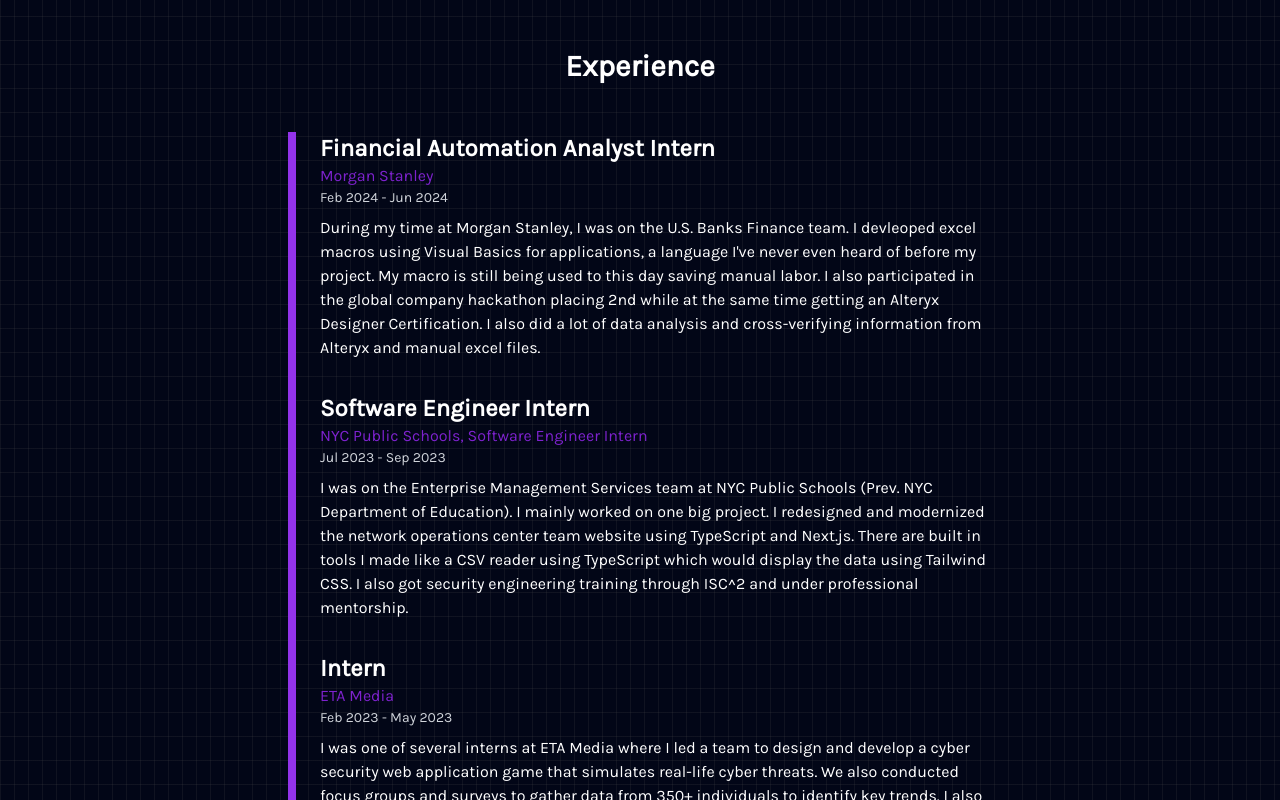
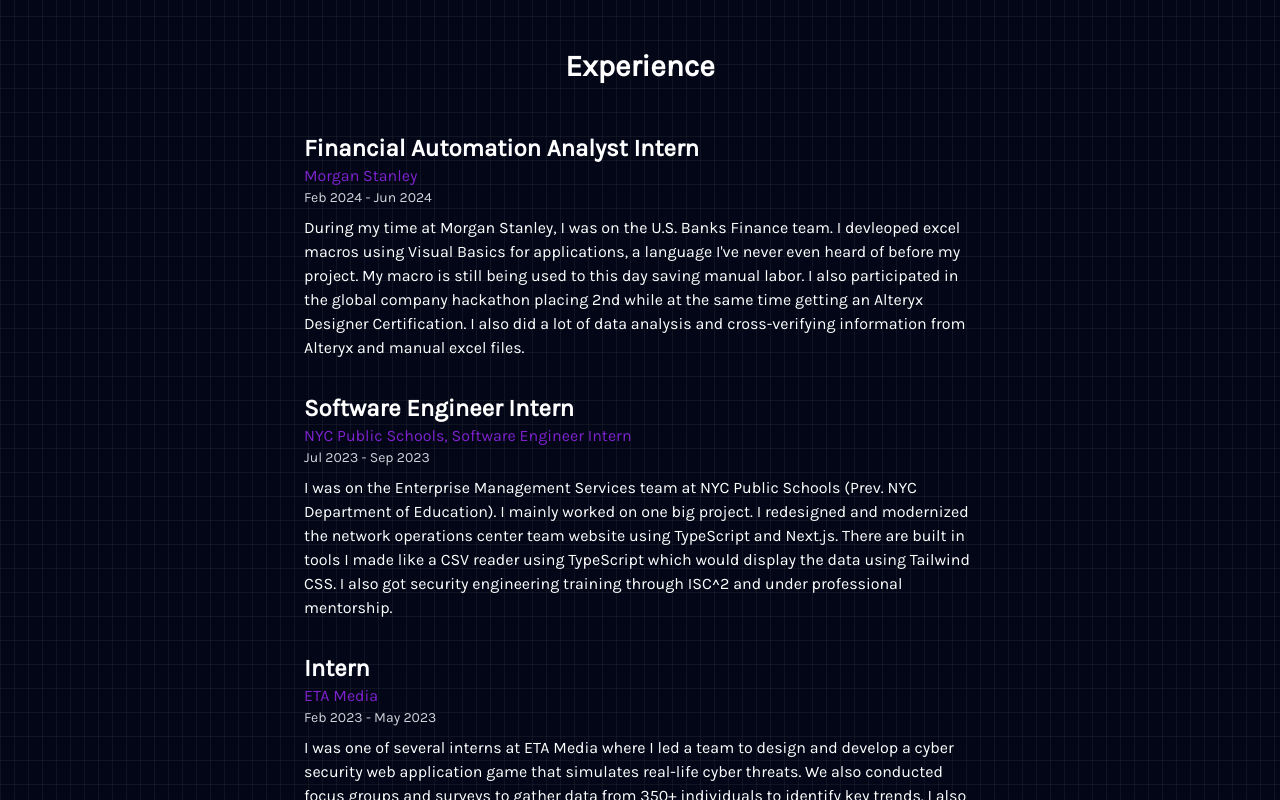
Before and after one commit to j1mmyzz/jimeweb2025, a Next.js app: page / in a window 1280 px wide. Shown: the part 1400-2200 px from the top of the page. Built offline with nearby package versions, Linux system fonts and the light colour scheme.

Commit message:
revert cuz hell naw

```diff
--- a/app/components/Experience.tsx
+++ b/app/components/Experience.tsx
@@ -36,8 +36,6 @@ const Experience = () => {
     <section id="experience" className="py-20">
       <div className="container mx-auto px-6">
         <h2 className="text-3xl font-bold text-center mb-12">Experience</h2>
-        <div className="flex flex-row justify-center space-x-6">
-          <div className="bg-purple-600 w-2 flex flex-col"></div>
         <div>
           <div className="max-w-2xl mx-auto">
             <ExperienceItem
@@ -66,7 +64,6 @@ const Experience = () => {
           </div>
         </div>
       </div>
-      </div>
     </section>
   );
 };
```
Lines whose indentation alone changed are shown as unchanged.
